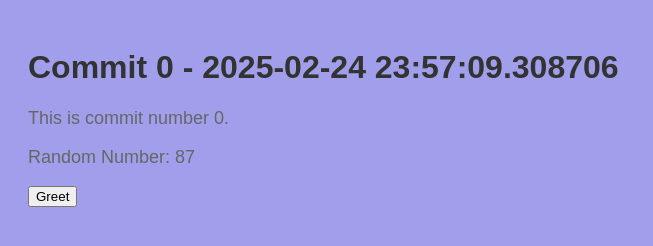
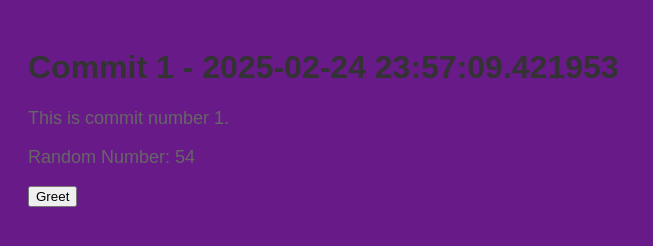
Before and after one commit to polishflits/autogen-repo-20250224235704, a plain HTML site: page index.html in a window 1280 px wide. Shown: the whole page, without its empty margins (0-653 px from the left). Drawn offline with Linux system fonts and the light colour scheme.

Commit message:
📝 Auto commit 1 with HTML, CSS, and JS

```diff
--- a/index.html
+++ b/index.html
@@ -2,13 +2,13 @@
     <!DOCTYPE html>
     <html>
     <head>
-        <title>Commit 0 - 2025-02-24 23:57:09.308706</title>
+        <title>Commit 1 - 2025-02-24 23:57:09.421953</title>
         <link rel="stylesheet" href="style.css">
     </head>
     <body>
-        <h1>Commit 0 - 2025-02-24 23:57:09.308706</h1>
-        <p>This is commit number 0.</p>
-        <p>Random Number: 87</p>
+        <h1>Commit 1 - 2025-02-24 23:57:09.421953</h1>
+        <p>This is commit number 1.</p>
+        <p>Random Number: 54</p>
         <button onclick="greet()">Greet</button>
         <script src="script.js"></script>
     </body>
--- a/script.js
+++ b/script.js
@@ -2,4 +2,4 @@
     function greet() {
         alert('Hello from commit ' + commitNumber + '!');
     }
-    var commitNumber = 0;
+    var commitNumber = 1;
--- a/style.css
+++ b/style.css
@@ -1,7 +1,7 @@
 
     body {
         font-family: Arial, sans-serif;
-        background-color: #a19feb;
+        background-color: #681b88;
         padding: 20px;
     }
     h1 {
```
